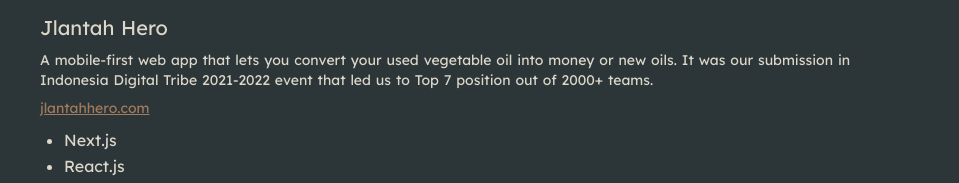
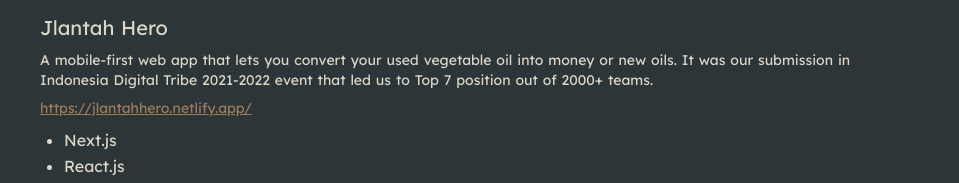
Before and after one commit to syafiqabdillah/portfolio, a Nuxt app: page / in a window 1280 px wide. Shown: the part 3856-4039 px from the top of the page, without its empty margins (160-1119 px from the left). Built offline with nearby package versions, Linux system fonts and the light colour scheme.

Commit message:
fix: link jlantahhero and remove border in exps

```diff
--- a/components/Experience.vue
+++ b/components/Experience.vue
@@ -1,7 +1,7 @@
 <template>
   <section id="experience" class="min-h-screen bg-primary flex flex-col justify-center items-center text-light">
-    <div class="flex flex-col gap-4">
-      <div v-for="exp in experiences" :key="exp.name" class="border-2 border-secondary rounded-xl py-3 px-4">
+    <div class="flex flex-col gap-8">
+      <div v-for="exp in experiences" :key="exp.name" >
         <h4>
           {{ exp.name }}
         </h4>
@@ -20,7 +20,7 @@
       experiences: [
         {
           name: 'Frontend Engineer @ ALAMI / Hijra',
-          timeline: 'September 2022 - current',
+          timeline: 'September 2022 - now',
           description: ''
         },
         {
--- a/components/Projects.vue
+++ b/components/Projects.vue
@@ -71,7 +71,7 @@
           desc:
             'A mobile-first web app that lets you convert your used vegetable oil into money or new oils. It was our submission in Indonesia Digital Tribe 2021-2022 event that led us to Top 7 position out of 2000+ teams.',
           src: require('~/assets/img/jlantahhero.png'),
-          url: 'https://www.jlantahhero.com',
+          url: 'https://jlantahhero.netlify.app/',
           tech: ['Next.js', 'React.js', 'MongoDB', 'Express.js', 'Mixpanel'],
         },
         {
```
